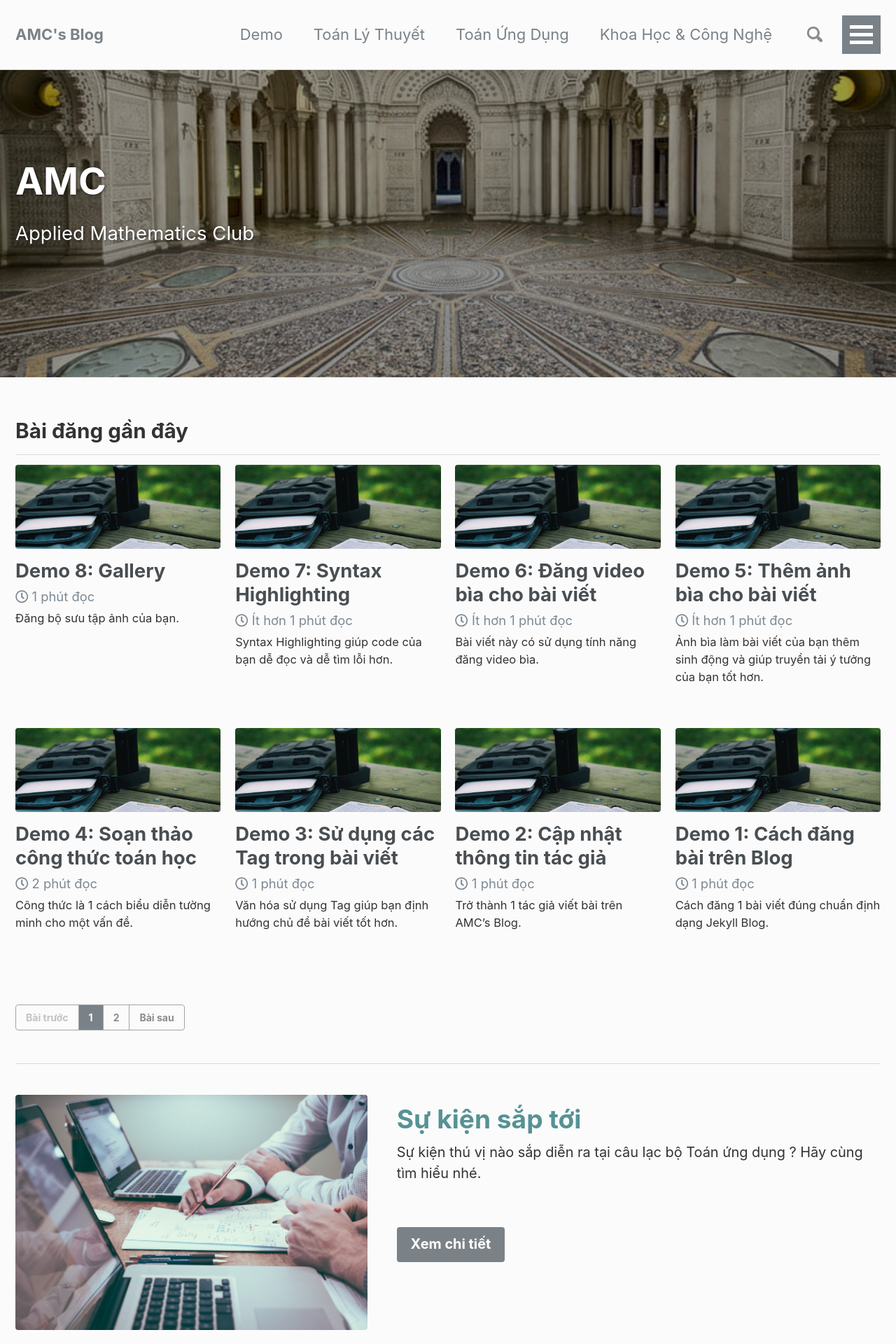
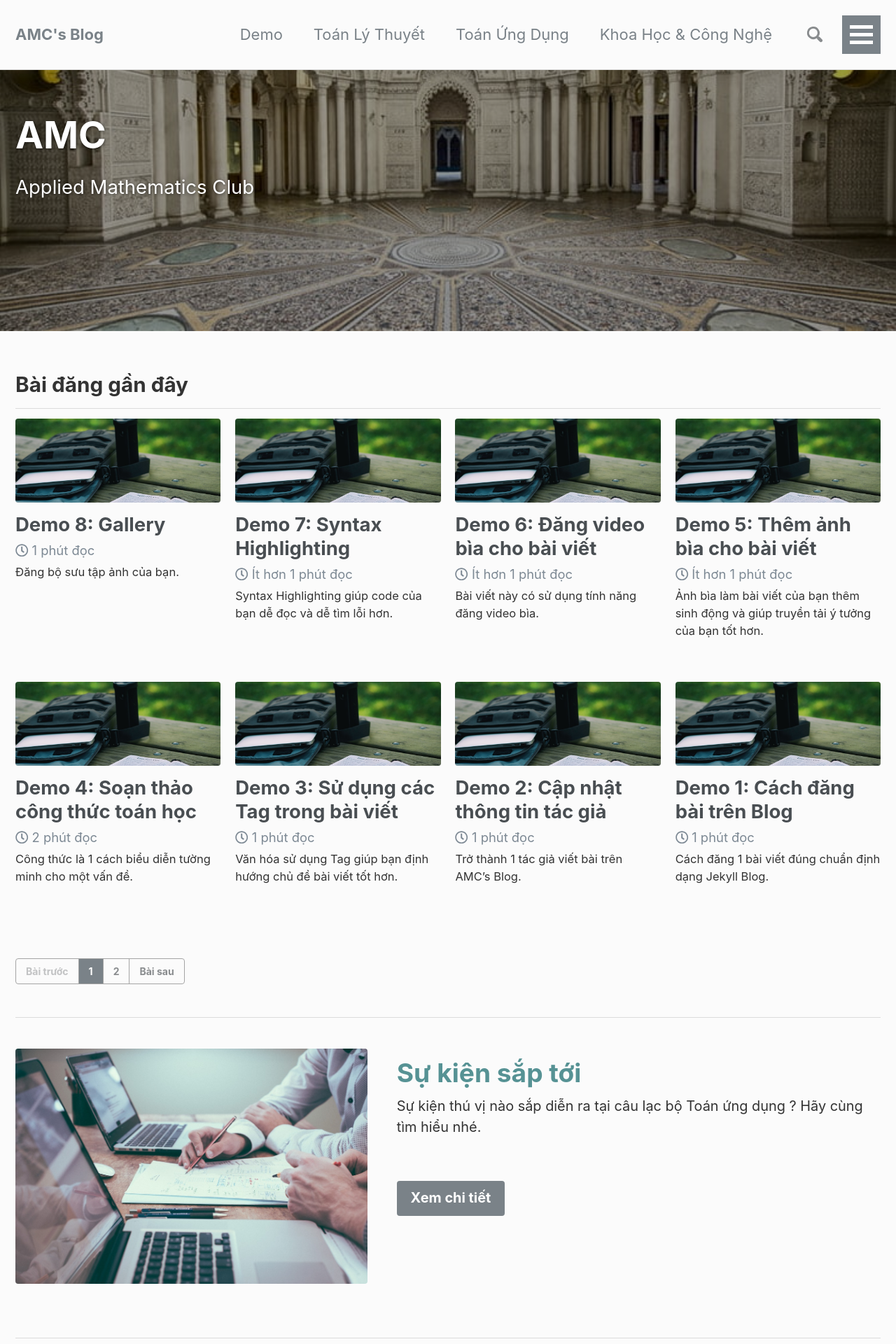
Before and after one commit to amcblog/testvon.github.io, a Jekyll site: the page built from index.html, in a window 1280 px wide. Shown: the top 1920 px of the page at 70% size. Built offline with Jekyll 4.4.1, drawn with Linux system fonts in a browser that asks for light colours; nearby versions of some CDN libraries; the list of posts is cut into pages by our own code.

Commit message:
Update main.scss

```diff
--- a/assets/css/main.scss
+++ b/assets/css/main.scss
@@ -190,58 +190,6 @@ figure {
   }
   .entry-reading-time {
     float: right;
-  }
-}
-
-
-.page__hero {
-  position: relative;
-  margin-bottom: 2em;
-  @include clearfix;
-  -webkit-animation: $intro-transition;
-  animation: $intro-transition;
-  -webkit-animation-delay: 0.25s;
-  animation-delay: 0.25s;
-
-  &--overlay {
-    position: relative;
-    min-height: 384px;
-    margin-bottom: 2em;
-    padding: 3em 0;
-    @include clearfix;
-    background-size: cover;
-    background-repeat: no-repeat;
-    background-position: center;
-    -webkit-animation: $intro-transition;
-    animation: $intro-transition;
-    -webkit-animation-delay: 0.25s;
-    animation-delay: 0.25s;
-
-    a {
-      color: #fff;
-    }
-
-    .wrapper {
-      padding-left: 1em;
-      padding-right: 1em;
-      padding-top: 3em;
-
-      @include breakpoint($x-large) {
-        max-width: $x-large;
-      }
-    }
-
-    .page__title,
-    .page__meta,
-    .page__lead,
-    .btn {
-      color: #fff;
-      text-shadow: 1px 1px 4px rgba(#000, 0.5);
-    }
-
-    .page__lead {
-      max-width: $medium;
-    }
   }
 }
 
```
